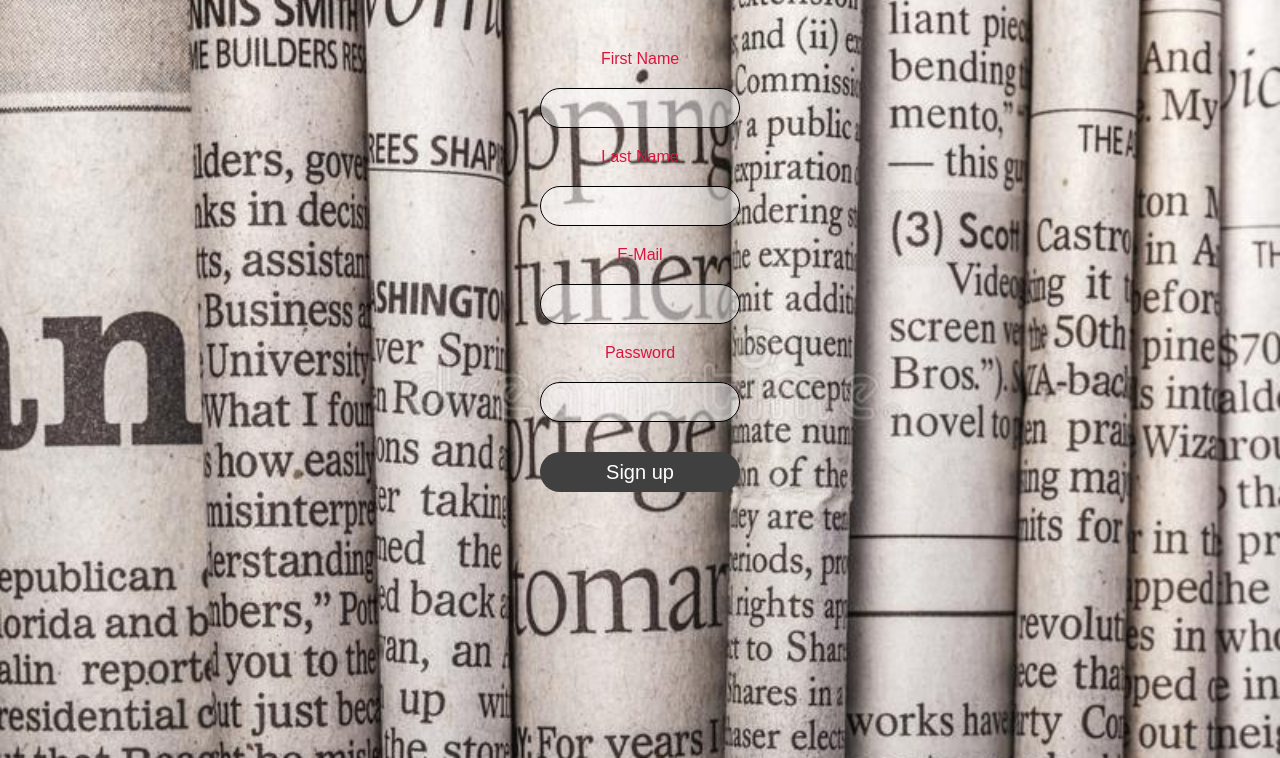
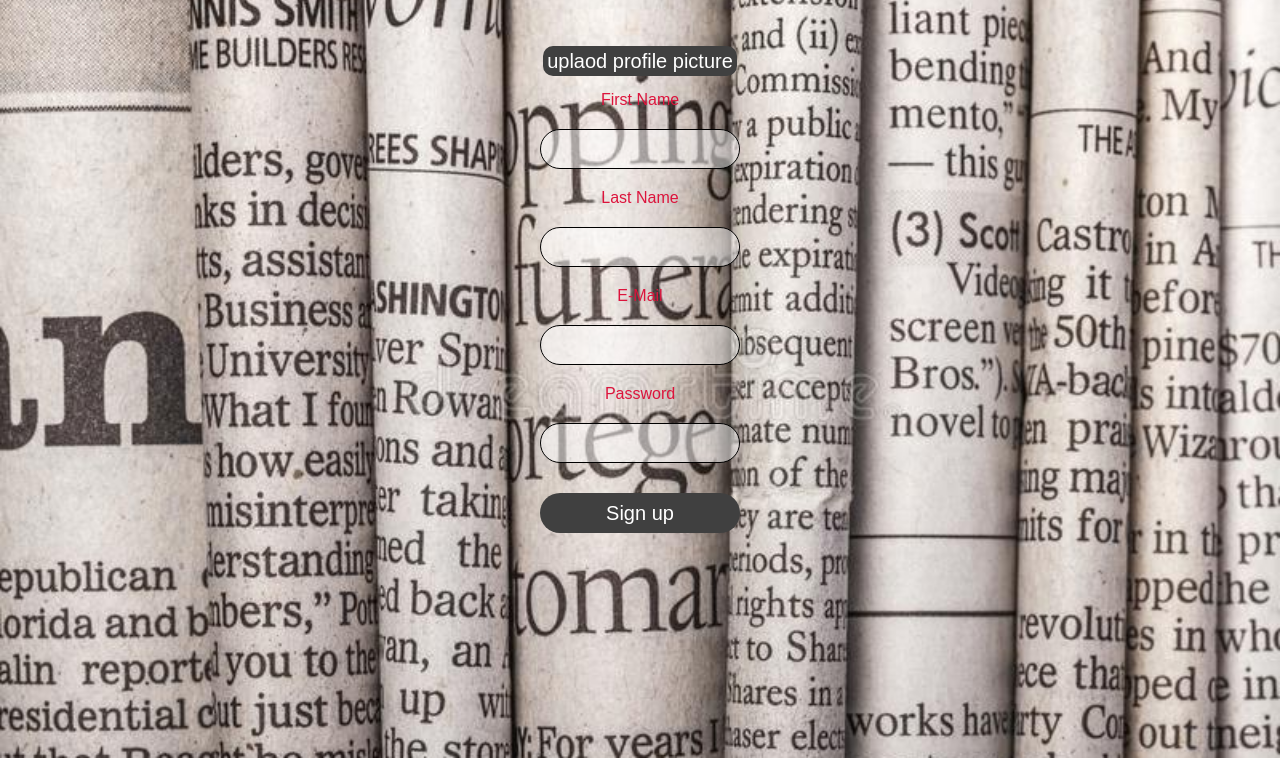
Before and after one commit to Hass-seen/FreePen, a PHP site: page /web/sign_up.php in a window 1280 px wide. Shown: the part 42-800 px from the top of the page. Run offline with PHP 8.4, Linux system fonts and the light colour scheme.

Commit message:
improving signup

```diff
--- a/edit.php
+++ b/edit.php
@@ -42,7 +42,7 @@
      if (isset($_FILES['upload'])) {
        $stmt= $conn->prepare("INSERT INTO'user'('pfp') VALUES(?) WHERE 'email' = '$_SESSION[EMAIL]'");
 
-       $stmt-> execute([file_get_contents($_FILES['upload'][temp_name])]);
+       $stmt-> execute([file_get_contents($_FILES['upload']['temp_name'])]);
 
 
      }
--- a/sign_up.php
+++ b/sign_up.php
@@ -33,7 +33,7 @@ require "connection.php";
         $result = $conn->query($sql);
 
         $arry = $result -> fetch_array(MYSQLI_NUM);
-        var_dump($arry);
+
 
         for ($i=0; $i <count($arry); $i++) {
 
@@ -52,7 +52,6 @@ require "connection.php";
 
 
 
-        $image = "pfp.png";
         $fname= $_POST['firstname'];
         $lname= $_POST['lastname'];
 
@@ -64,7 +63,7 @@ require "connection.php";
        $name   = filter_var($name, FILTER_SANITIZE_STRING);
 
        $pass   = filter_var($passwo, FILTER_SANITIZE_STRING);
-       $PFP    = addslashes(file_get_contents($image));
+       $PFP    = file_get_contents($_FILES["pfp"]["tmp_name"]);
        $status ="......";
        $field  ="......";
        $bio    ="......";
@@ -75,6 +74,10 @@ require "connection.php";
        $stmt->bind_param("ssssssb",$email,$name,$pass,$status,$field,$bio,$PFP);
        $stmt->execute();
        $result= $stmt->get_result();
+
+       $_SESSION['email']=$email;
+       header('Location: http://localhost/web%20project/home.php');
+       die;
 
        }else{
         echo "<script>alert('Email Already has an account')</script>";
@@ -97,7 +100,25 @@ require "connection.php";
 
     <div class="signe-up">
 
-	<form method="post">
+
+
+
+	<form method="post" enctype="multipart/form-data">
+
+    <label for="pfp" style="width: 200px;
+    height: 40px;
+    font-size: 20px;
+    background-color: #404040;
+    border:none;
+    color:white;
+    padding: 4px;
+    border-radius: 10px;
+    margin-top: 30px;
+    opacity: 1;
+    cursor: pointer;
+"><input type="file" name="pfp" id="pfp" style="display: none;" required> uplaod profile picture</label>
+
+<br><br>
 
 		<label for="firstname" class="red">First Name</label>
 
```
Also changed, not shown: home.php (+13 -0 lines).
